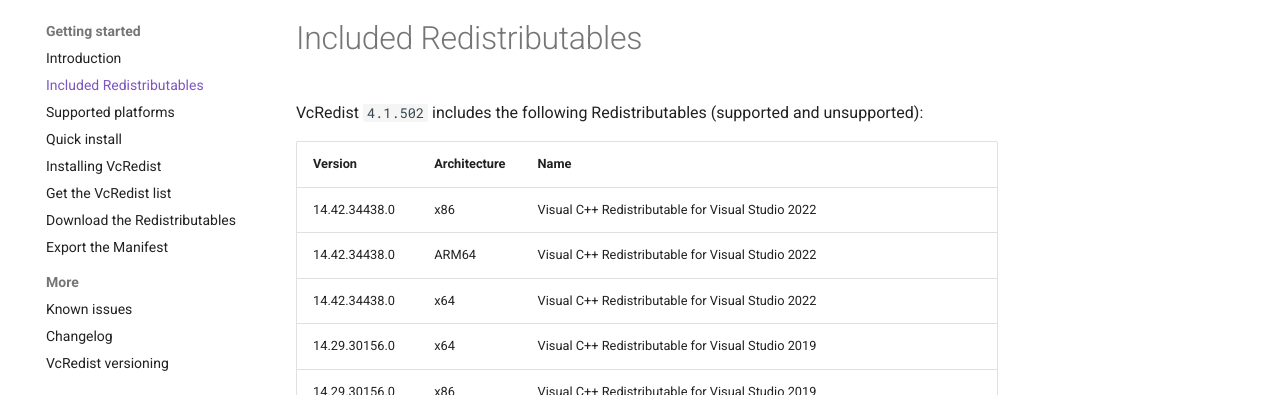
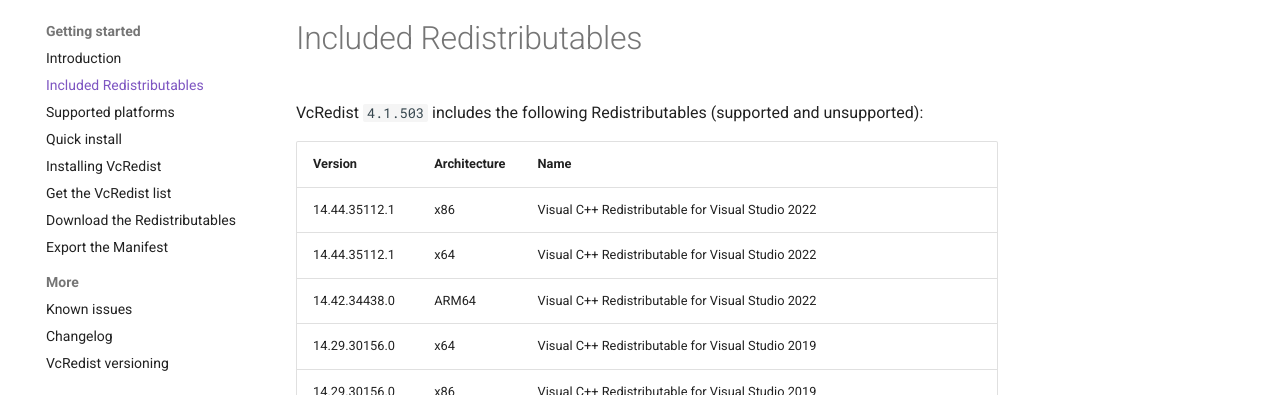
Before and after one commit to aaronparker/vcredist, an MkDocs documentation site: the page built from docs/versions.md, in a window 1280 px wide and 900 px high. Shown: the part 128-523 px from the top of the window. Built offline with MkDocs 1.6.1 and Material for MkDocs 9.7.7, drawn with Linux system fonts in a browser that asks for light colours; comment, search, counter and statistics services are not loaded.

Commit message:
Update module 4.1.503

```diff
--- a/docs/versions.md
+++ b/docs/versions.md
@@ -1,12 +1,12 @@
 # Included Redistributables
 
-VcRedist `4.1.502` includes the following Redistributables (supported and unsupported):
+VcRedist `4.1.503` includes the following Redistributables (supported and unsupported):
 
 | Version        | Architecture | Name                                                                       |
 | -------------- | ------------ | -------------------------------------------------------------------------- |
-| 14.42.34438.0  | x86          | Visual C++ Redistributable for Visual Studio 2022                          |
+| 14.44.35112.1  | x86          | Visual C++ Redistributable for Visual Studio 2022                          |
+| 14.44.35112.1  | x64          | Visual C++ Redistributable for Visual Studio 2022                          |
 | 14.42.34438.0  | ARM64        | Visual C++ Redistributable for Visual Studio 2022                          |
-| 14.42.34438.0  | x64          | Visual C++ Redistributable for Visual Studio 2022                          |
 | 14.29.30156.0  | x64          | Visual C++ Redistributable for Visual Studio 2019                          |
 | 14.29.30156.0  | x86          | Visual C++ Redistributable for Visual Studio 2019                          |
 | 14.16.27052.0  | x86          | Visual C++ Redistributable for Visual Studio 2017                          |
```
Also changed, not shown: docs/changelog.md (+1 -1 lines), 1 other file.
